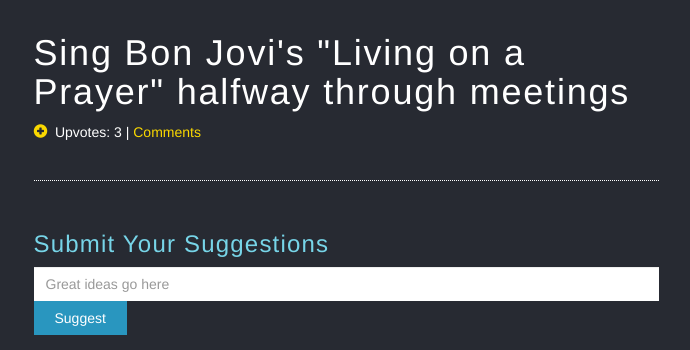
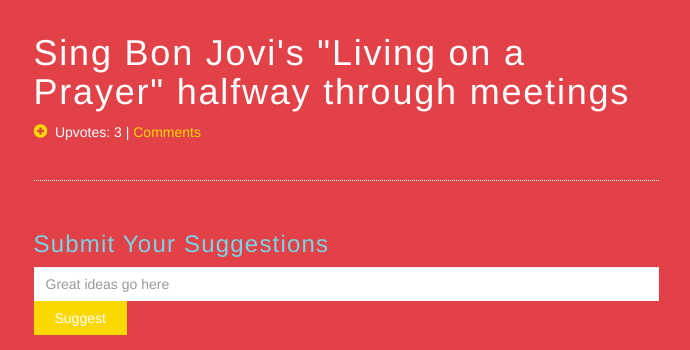
Before and after one commit to brianbier/suggestion_box, a plain HTML site: page index.html in a window 1280 px wide. Shown: the part 592-942 px from the top of the page, without its empty margins (294-984 px from the left). Drawn offline with nearby package versions, Linux system fonts and the light colour scheme; some packages are replaced by stand-ins of ours.

Commit message:
Style the page

```diff
--- a/css/style.css
+++ b/css/style.css
@@ -1,5 +1,5 @@
 body {
-    background-color: #272a32;
+    background-color: #e24147;
     color: white;
 }
 
@@ -11,7 +11,7 @@ h1 {
 }
 
 h1.page-title {
-    color: #77d5e8;
+    color: #353439;
     font-weight: lighter;
     font-size: 4em;
     letter-spacing: 0;
@@ -63,7 +63,7 @@ a:hover{
 }
 
 .btn-primary {
-    background-color: #2996bf;
+    background-color: #fad800;
     padding: 0.5em 1.5em;
     border-radius: 0;
     border: none;
```
